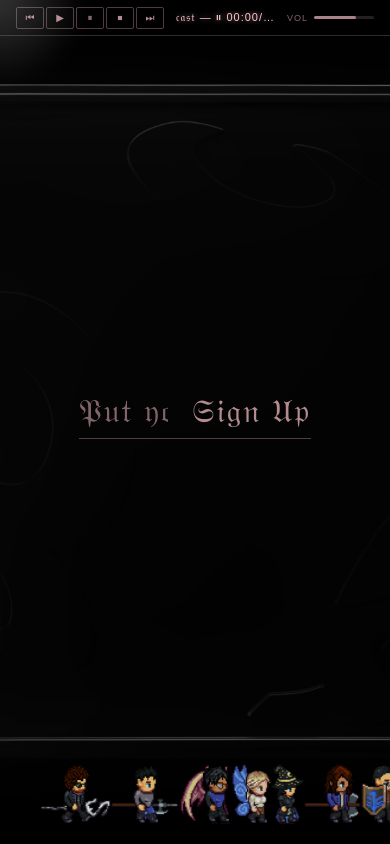
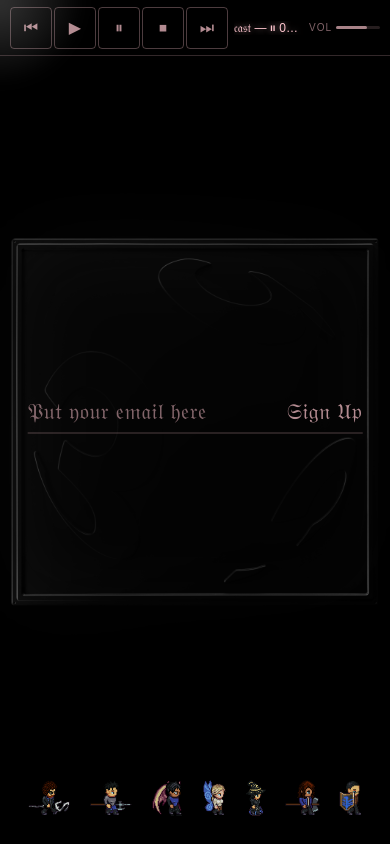
Before and after one commit to tamtzekin/worldsonly.world, a website: page index.html in a window 390 px wide. Drawn offline with Linux system fonts and the light colour scheme.

Commit message:
mobile layout improvements

```diff
--- a/index.html
+++ b/index.html
@@ -336,6 +336,82 @@
         .signup-form-msg.error {
             color: #ffc6cf;
         }
+
+        /* iPhone 12/13/14/15 and similar — 390px logical width */
+        @media (max-width: 430px) {
+            /* Artwork — large but centred */
+            #artwork-background {
+                max-width: 94vw;
+                max-height: 94vw;
+            }
+
+            #artwork-blur {
+                width: 94vw;
+                height: 94vw;
+            }
+
+            /* Player bar — 56px tall, buttons big enough for thumbs */
+            .winamp-player {
+                height: 56px;
+                padding: 0 10px;
+                gap: 6px;
+            }
+
+            .winamp-btn {
+                width: 42px;
+                height: 42px;
+                font-size: 16px;
+                border-radius: 4px;
+            }
+
+            .winamp-display {
+                font-size: 12px;
+                letter-spacing: 0;
+            }
+
+            .winamp-volume {
+                font-size: 10px;
+                gap: 4px;
+            }
+
+            .volume-slider {
+                width: 44px;
+            }
+
+            /* Newsletter form — full-width feel, readable size */
+            .signup-form {
+                width: 94%;
+                font-size: 22px;
+                padding: 20px 16px;
+                letter-spacing: 0.5px;
+            }
+
+            .signup-form input[type="email"] {
+                font-size: 22px;
+                letter-spacing: 0.5px;
+            }
+
+            .signup-form button {
+                font-size: 22px;
+                letter-spacing: 0.5px;
+                padding: 8px 0 8px 12px;
+            }
+
+            .signup-form-msg {
+                font-size: 18px;
+            }
+
+            /* Sprite nav — smaller, evenly spread, clear of home bar */
+            .bottom-nav {
+                padding: 0 8px;
+                bottom: 28px;
+                justify-content: space-evenly;
+            }
+
+            .bottom-nav a img {
+                height: 36px;
+            }
+        }
     </style>
 </head>
 <body>
```
